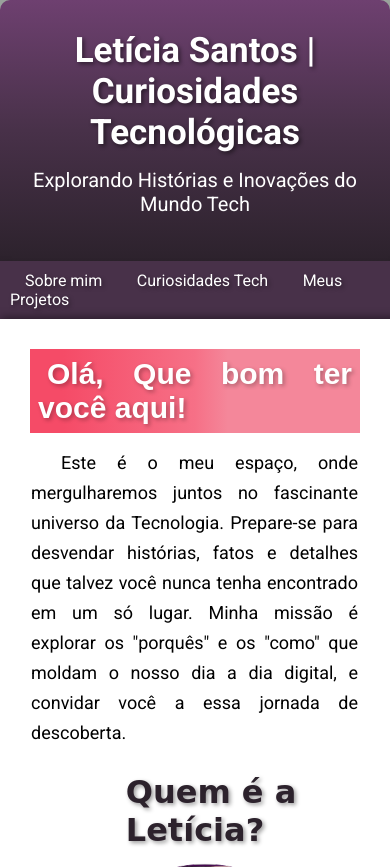
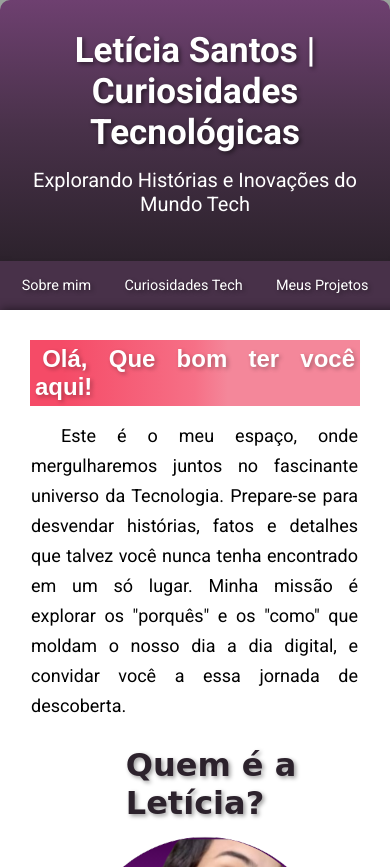
Before and after one commit to leticiasantos-dev5/projeto-site-sobre-mim, a plain HTML site: page index.html in a window 390 px wide. Shown: the top 867 px of the page. Drawn offline with Linux system fonts and the light colour scheme.

Commit message:
Nova atualização com reponsividade

```diff
--- a/estilo/style.CSS
+++ b/estilo/style.CSS
@@ -75,31 +75,50 @@ nav {
     background-color: var(--cor5r);
     padding: 10px;
     box-shadow: 4px 13px 9px 7px rgba(0, 0, 0, 0.455);
-
+    display: flex;
+    flex-wrap: wrap; /* Permite que os itens quebrem para a próxima linha se não couberem */
+    justify-content: space-around;
 }
 
-nav >a {
+nav > a {
     color: white;
     text-decoration: none;
     padding: 15px;
-    margin: auto;
+    margin: 5px;
     font-family: var(--fonte-corpo);
     text-shadow: 2px 2px 4px rgba(0, 0, 0, 0.4);
-
-
+    white-space: nowrap; /* Evita que o texto do link quebre em várias linhas */
+    flex-grow: 1; /* Permite que os links cresçam para preencher o espaço disponível */
+    text-align: center;
+    /* Adicionado para garantir que o tamanho mínimo do link não o faça quebrar antes do necessário */
+    min-width: fit-content;
 }
 
-nav > a:hover{
+nav > a:hover {
     background-color: var(--cor3);
     transition: 0.5s;
     text-decoration: none;
     border-radius: 10px;
     color: white;
-    font-weight: bolder;;
+    font-weight: bolder;
     text-shadow: 2px 2px 4px rgba(0, 0, 0, 0.4);
-
 }
 
+/* Novo: Media Query para telas menores */
+@media screen and (max-width: 600px) {
+    nav {
+        /* flex-direction: column; <--- REMOVIDO PARA MANTÊ-LOS LADO A LADO */
+        /* align-items: stretch;  <--- REMOVIDO */
+        justify-content: center; /* Novo: Centraliza os links quando eles quebram em várias linhas */
+        padding: 5px;
+    }
+
+    nav > a {
+        padding: 8px 12px; /* Novo: Ajusta o padding para ser um pouco menor em telas pequenas */
+        margin: 3px; /* Novo: Ajusta a margem para espaçamento mais compacto */
+        font-size: 0.9em; /* Novo: Diminui um pouco a fonte para caber mais */
+    }
+}
 main {
     background-color: white;
     padding: 10px 10px 10px 10px;
@@ -115,22 +134,30 @@ main {
 
     }
 
-    main h1{
+   /* Estilos existentes para main h1 */
+main h1 {
     font-family: var(--fonte-padrao);
     padding: 8px;
-        font-size: 30px;
+    font-size: 30px; /* Tamanho padrão para telas maiores */
     font-weight: bold;
     text-align: justify;
     background-color: var(--cor1);
     color: white;
-        background-image: linear-gradient(to right,  #f54b67 10%, #f7677fb7 50%, #f47e9100 60%);
+    background-image: linear-gradient(to right, #f54b67 10%, #f7677fb7 50%, #f47e9100 60%);
     margin: auto;
     box-shadow: 0px 0px 0px black;
+    text-shadow: 2px 2px 4px rgba(0, 0, 0, 0.292);
     text-indent: 0.3em;
     min-width: 300px;
-        max-width: 1000px ;
-        text-shadow: 2px 2px 4px rgba(0, 0, 0, 0.292);
+    max-width: 1000px;
+}
 
+/* NOVO: Media Query para telas menores */
+@media screen and (max-width: 600px) {
+    main h1 {
+        font-size: 24px; /* Aumentado de 20px para 24px para telas pequenas */
+        padding: 5px; /* Reduz um pouco o padding */
+    }
 }
 
     main h2{
```
Lines whose indentation alone changed are shown as unchanged.
